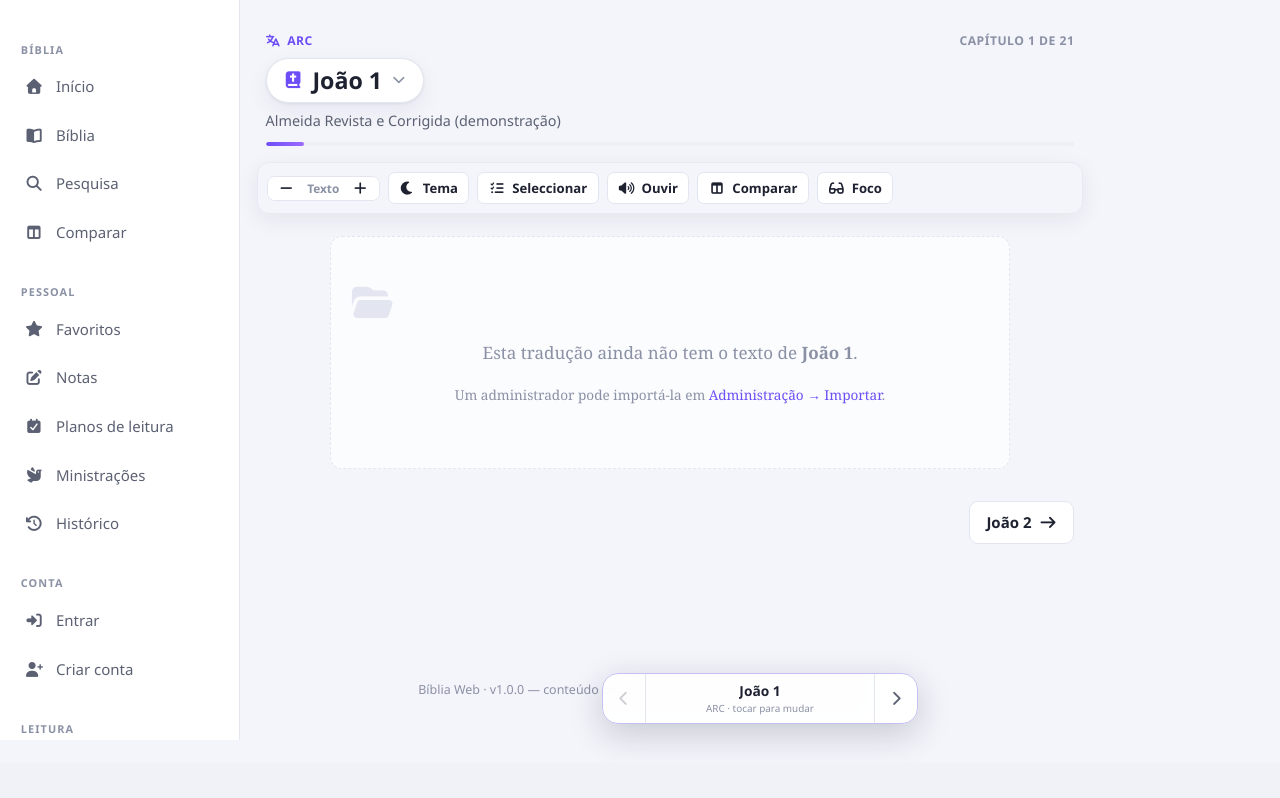
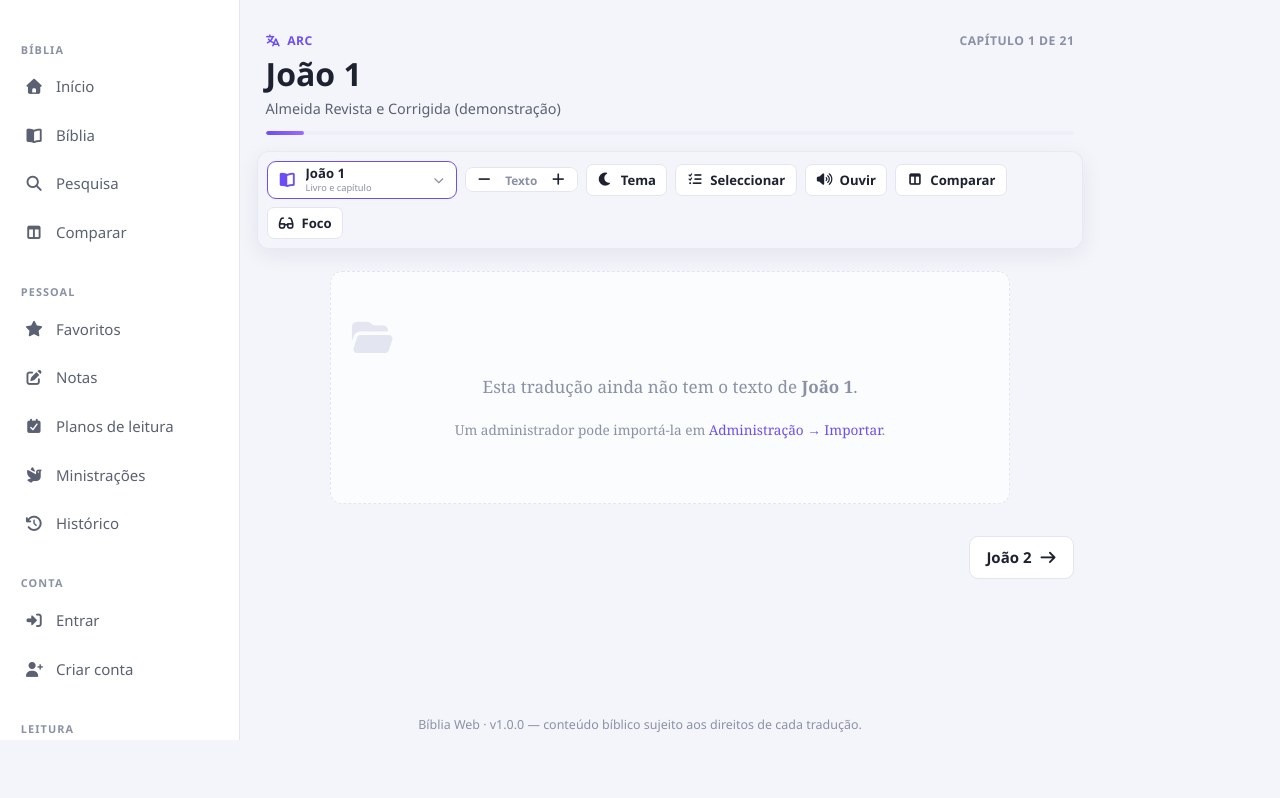
Before and after one commit to mbeve235/biblia, a PHP site: page /biblia-web/leitura.php in a window 1280 px wide. Shown: the part 60-858 px from the top of the page. Before the commit the page ends 802 px from the top, so only its background shows below. Run offline with PHP 8.4, Linux system fonts and the light colour scheme; data comes from the database, SQL or seed files in the repository; data that the repository does not hold is empty.

Commit message:
Adapta navegacao do leitor ao padrao Bible.com

```diff
--- a/assets/css/style.css
+++ b/assets/css/style.css
@@ -457,6 +457,13 @@ table.table { width: 100%; border-collapse: collapse; font-size: .88rem; }
 .reader-control-group .btn { border: 0; border-radius: 0; }
 .reader-size-label { color: var(--text-faint); font-size: .74rem; font-weight: 700; padding: 0 .15rem; }
 .reader-controls .active { border-color: var(--accent); background: var(--accent-soft); color: var(--accent); }
+.reader-sticky-location { display: grid; grid-template-columns: auto minmax(0, 1fr) auto; align-items: center; gap: .55rem; min-width: 190px; min-height: 38px; padding: .3rem .65rem; border: 1px solid var(--accent); border-radius: 9px; background: var(--surface); color: var(--text); cursor: pointer; font: inherit; text-align: left; }
+.reader-sticky-location > i:first-child { color: var(--accent); }
+.reader-sticky-location > i:last-child { color: var(--text-faint); font-size: .65rem; }
+.reader-sticky-location span { display: grid; min-width: 0; line-height: 1.1; }
+.reader-sticky-location strong { overflow: hidden; font-size: .82rem; text-overflow: ellipsis; white-space: nowrap; }
+.reader-sticky-location small { margin-top: .15rem; color: var(--text-faint); font-size: .58rem; }
+.reader-sticky-location:hover { background: var(--accent-soft); }
 .verses { font-family: var(--read-font); font-size: var(--read-font-size); line-height: var(--read-line); }
 .verse {
   display: block; padding: .45rem 3rem .45rem .65rem; margin: 0 -.65rem; border-radius: 10px;
@@ -508,7 +515,7 @@ table.table { width: 100%; border-collapse: collapse; font-size: .88rem; }
 .verse-selection-bar:not(.has-selection) #selected-copy,
 .verse-selection-bar:not(.has-selection) #selected-share { opacity: .45; }
 
-.reader-dock { position: fixed; z-index: 45; left: calc(50% + 120px); bottom: 1rem; display: grid; grid-template-columns: 42px minmax(150px, 230px) 42px; align-items: stretch; overflow: hidden; border: 1px solid color-mix(in srgb, var(--border) 75%, var(--accent)); border-radius: 16px; background: color-mix(in srgb, var(--surface) 92%, transparent); box-shadow: 0 10px 35px rgba(20, 24, 46, .2); backdrop-filter: blur(14px); transform: translateX(-50%); transition: opacity .15s, transform .15s, bottom .2s; }
+.reader-dock { position: fixed; z-index: 45; left: 50%; bottom: calc(4.7rem + env(safe-area-inset-bottom)); display: none; grid-template-columns: 44px minmax(150px, 1fr) 44px; width: min(340px, calc(100% - 1.2rem)); align-items: stretch; overflow: hidden; border: 1px solid color-mix(in srgb, var(--border) 75%, var(--accent)); border-radius: 16px; background: color-mix(in srgb, var(--surface) 92%, transparent); box-shadow: 0 10px 35px rgba(20, 24, 46, .2); backdrop-filter: blur(14px); transform: translateX(-50%); transition: opacity .15s, transform .15s, bottom .2s; }
 .reader-dock-arrow { display: grid; place-items: center; min-height: 48px; color: var(--text-soft); }
 .reader-dock-arrow:hover { background: var(--accent-soft); color: var(--accent); text-decoration: none; }
 .reader-dock-arrow.disabled { opacity: .3; }
@@ -1226,7 +1233,6 @@ input:disabled, select:disabled, textarea:disabled {
 .bottom-nav { display: none; }
 
 @media (max-width: 1024px) {
-  .reader-dock { left: 50%; }
   .reader-scroll-progress { left: 0; }
   /* Sidebar fica ACIMA do topbar (60) para o menu ser clicável; backdrop logo abaixo.
      Antes: sidebar 50 < backdrop 55 → o backdrop cobria o menu aberto e nenhum item era clicável. */
@@ -1249,6 +1255,7 @@ input:disabled, select:disabled, textarea:disabled {
 }
 
 @media (max-width: 640px) {
+  .reader-dock { display: grid; }
   .personal-filter { flex-wrap: wrap; }
   .personal-filter span { width: 100%; padding-left: .2rem; }
   /* Topbar mobile redesenhado: em vez de espremer tudo numa linha com ícones
@@ -1354,7 +1361,7 @@ input:disabled, select:disabled, textarea:disabled {
 
   /* Leitura */
   .reader-header h1 { font-size: 1.5rem; }
-  .reader-header h1 .book-switcher { font-size: 1.15rem; padding: .45rem .85rem; gap: .4rem; }
+  .reader-sticky-location { display: none; }
 
   /* Toasts não podem ficar tapados pela bottom-nav */
   .toast-container { bottom: 4.6rem; right: .6rem; left: .6rem; align-items: stretch; }
@@ -1362,7 +1369,6 @@ input:disabled, select:disabled, textarea:disabled {
 
   /* Navegação prev/next: botões podem quebrar em duas linhas */
   .chapter-nav .btn { white-space: normal; text-align: left; padding: .5rem .7rem; }
-  .reader-dock { bottom: calc(4.7rem + env(safe-area-inset-bottom)); grid-template-columns: 44px minmax(150px, 1fr) 44px; width: min(340px, calc(100% - 1.2rem)); }
 
   /* Modal de livros/capítulos em folga quase total */
   .modal-overlay { padding: 3.4rem .55rem 1rem; align-items: stretch; }
--- a/leitura.php
+++ b/leitura.php
@@ -121,13 +121,7 @@ if ($user = current_user()) {
     <span class="reader-translation"><i class="fas fa-language"></i> <?= e($trans['abbreviation']) ?></span>
     <span>Capítulo <?= $chapNum ?> de <?= $chapterTotal ?></span>
   </div>
-  <h1>
-    <a href="#" data-open-books class="book-switcher" title="Trocar de livro ou capítulo" aria-haspopup="dialog" aria-label="Trocar de livro ou capítulo — actualmente em <?= e($book['name']) ?> <?= $chapNum ?>">
-      <i class="fas fa-book-bible"></i>
-      <span><?= e($book['name']) ?> <?= $chapNum ?></span>
-      <i class="fas fa-chevron-down chv"></i>
-    </a>
-  </h1>
+  <h1><?= e($book['name']) ?> <?= $chapNum ?></h1>
   <p class="reader-translation-name"><?= e($trans['name']) ?></p>
   <div class="reader-progress" aria-label="Progresso neste livro: <?= (int) round($chapterProgress) ?>%">
     <span style="width:<?= number_format($chapterProgress, 2, '.', '') ?>%"></span>
@@ -135,6 +129,11 @@ if ($user = current_user()) {
 </div>
 
 <div class="reader-controls" aria-label="Ferramentas de leitura">
+  <button class="reader-sticky-location" type="button" data-open-books aria-haspopup="dialog" aria-label="Trocar livro ou capítulo; actualmente em <?= e($book['name']) ?> <?= $chapNum ?>">
+    <i class="fas fa-book-open"></i>
+    <span><strong><?= e($book['name']) ?> <?= $chapNum ?></strong><small>Livro e capítulo</small></span>
+    <i class="fas fa-chevron-down"></i>
+  </button>
   <div class="reader-control-group" aria-label="Tamanho do texto">
     <button class="btn btn-sm" data-font-dec type="button" title="Diminuir letra" aria-label="Diminuir letra"><i class="fas fa-minus"></i></button>
     <span class="reader-size-label" aria-hidden="true">Texto</span>
```
